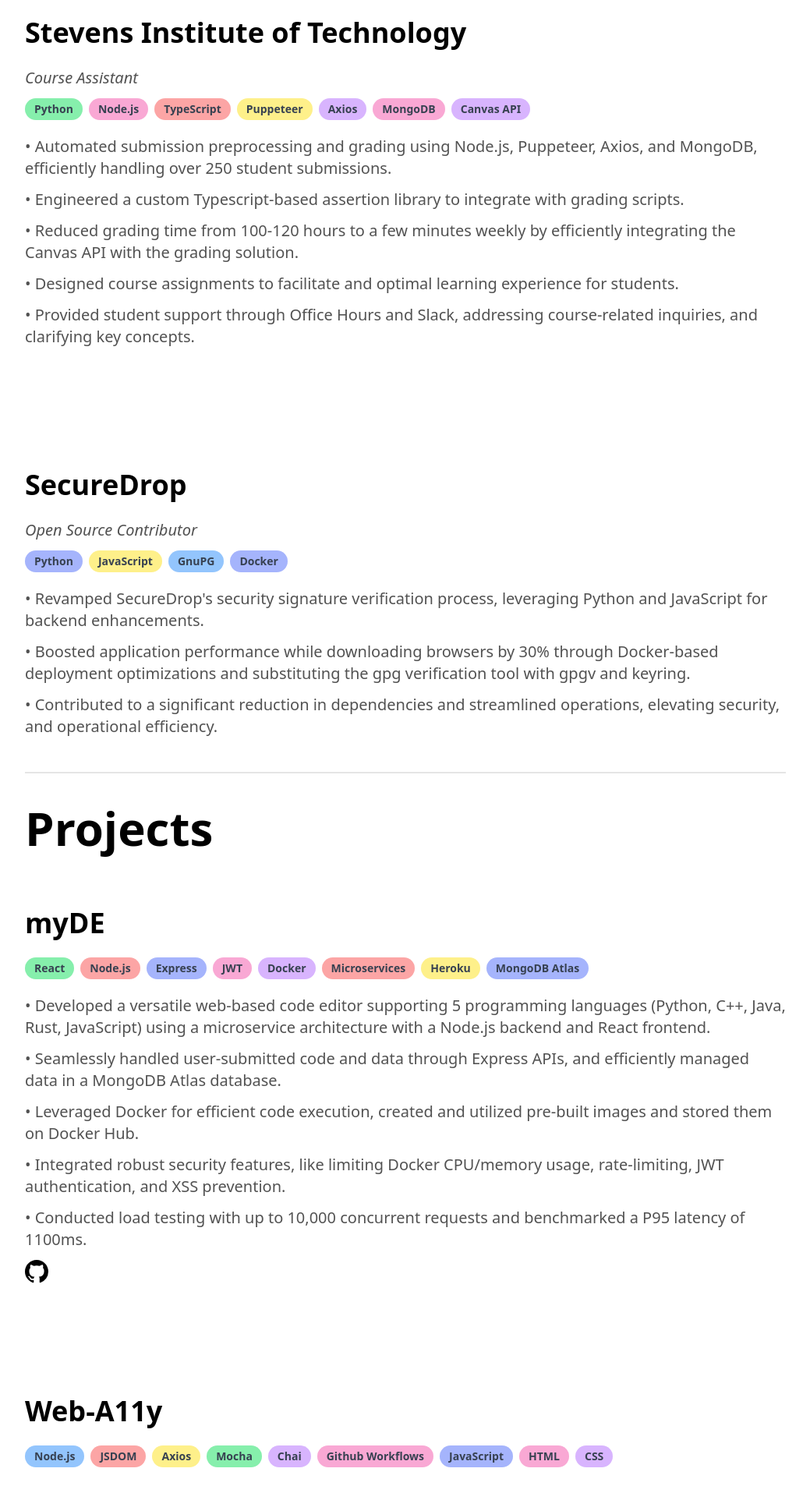
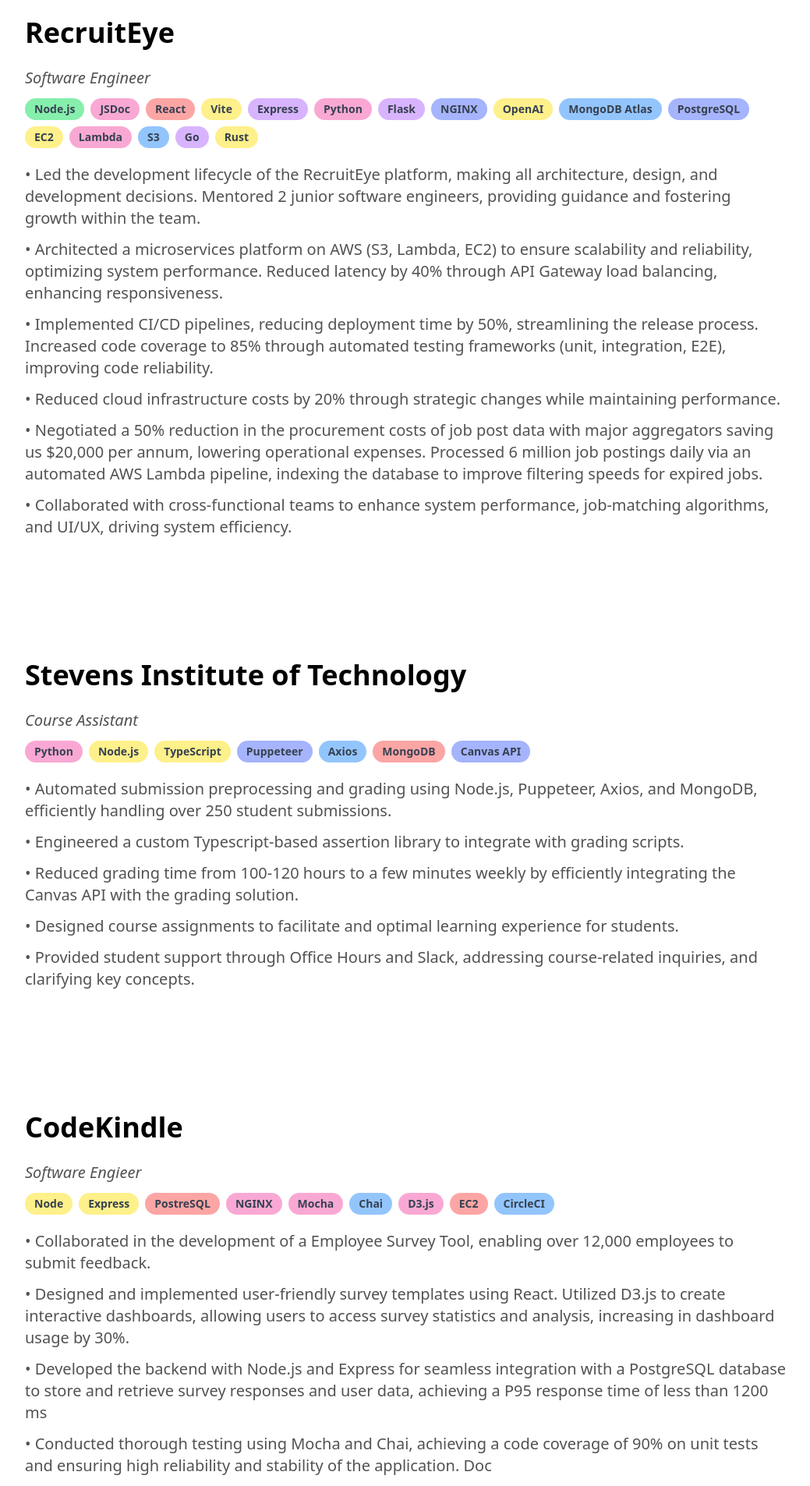
Before and after one commit to noumxn/portfolio, a Next.js app: page / in a window 1280 px wide. Shown: the part 860-2766 px from the top of the page at 78% size, without its empty margins (120-1159 px from the left). Built offline with nearby package versions, Linux system fonts and the light colour scheme.

Commit message:
some exp

```diff
--- a/components/WorkSection.tsx
+++ b/components/WorkSection.tsx
@@ -2,6 +2,19 @@
 import SlideUp from "./SlideUp"
 
 const experience = [
+  {
+    company: "RecruitEye",
+    position: "Software Engineer",
+    technologies: ["Node.js", "JSDoc", "React", "Vite", "Express", "Python", "Flask", "NGINX", "OpenAI", "MongoDB Atlas", "PostgreSQL", "EC2", "Lambda", "S3", "Go", "Rust"],
+    description: [
+        "Led the development lifecycle of the RecruitEye platform, making all architecture, design, and development decisions. Mentored 2 junior software engineers, providing guidance and fostering growth within the team.",
+        "Architected a microservices platform on AWS (S3, Lambda, EC2) to ensure scalability and reliability, optimizing system performance. Reduced latency by 40% through API Gateway load balancing, enhancing responsiveness.",
+        "Implemented CI/CD pipelines, reducing deployment time by 50%, streamlining the release process. Increased code coverage to 85% through automated testing frameworks (unit, integration, E2E), improving code reliability.",
+        "Reduced cloud infrastructure costs by 20% through strategic changes while maintaining performance.",
+        "Negotiated a 50% reduction in the procurement costs of job post data with major aggregators saving us $20,000 per annum, lowering operational expenses. Processed 6 million job postings daily via an automated AWS Lambda pipeline, indexing the database to improve filtering speeds for expired jobs.",
+        "Collaborated with cross-functional teams to enhance system performance, job-matching algorithms, and UI/UX, driving system efficiency."
+    ],
+  },
   {
     company: "Stevens Institute of Technology",
     position: "Course Assistant",
@@ -12,6 +25,17 @@
         "Reduced grading time from 100-120 hours to a few minutes weekly by efficiently integrating the Canvas API with the grading solution.",
         "Designed course assignments to facilitate and optimal learning experience for students.",
         "Provided student support through Office Hours and Slack, addressing course-related inquiries, and clarifying key concepts.",
+    ],
+  },
+  {
+    company: "CodeKindle",
+    position: "Software Engieer",
+    technologies: ["Node", "Express", "PostreSQL", "NGINX", "Mocha", "Chai", "D3.js", "EC2", "CircleCI"],
+    description: [
+        "Collaborated in the development of a Employee Survey Tool, enabling over 12,000 employees to submit feedback.",
+        "Designed and implemented user-friendly survey templates using React. Utilized D3.js to create interactive dashboards, allowing users to access survey statistics and analysis, increasing in dashboard usage by 30%.",
+        "Developed the backend with Node.js and Express for seamless integration with a PostgreSQL database to store and retrieve survey responses and user data, achieving a P95 response time of less than 1200 ms",
+        "Conducted thorough testing using Mocha and Chai, achieving a code coverage of 90% on unit tests and ensuring high reliability and stability of the application. Doc",
     ],
   },
   {
```
